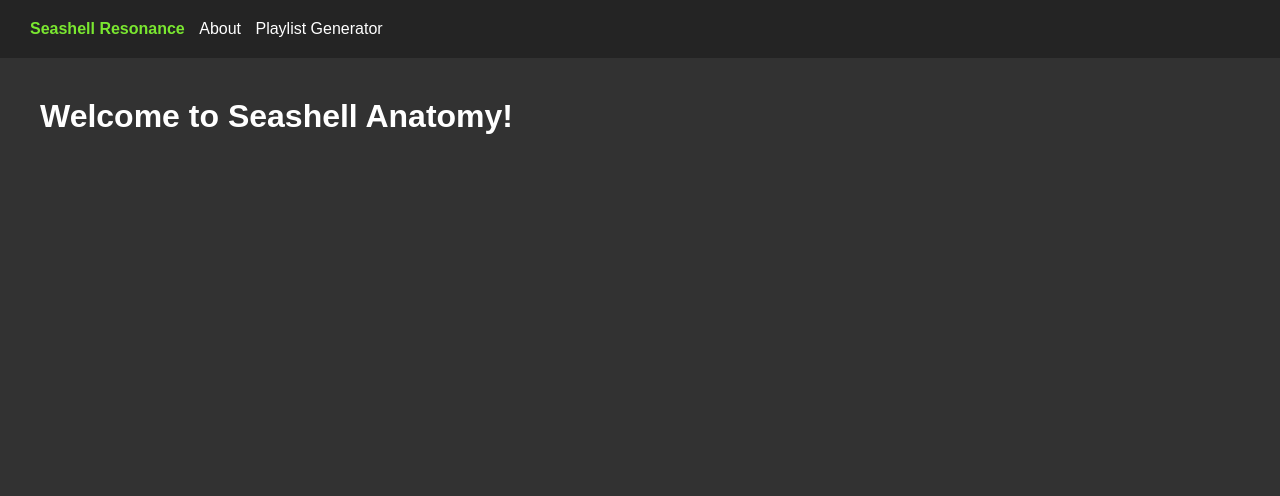
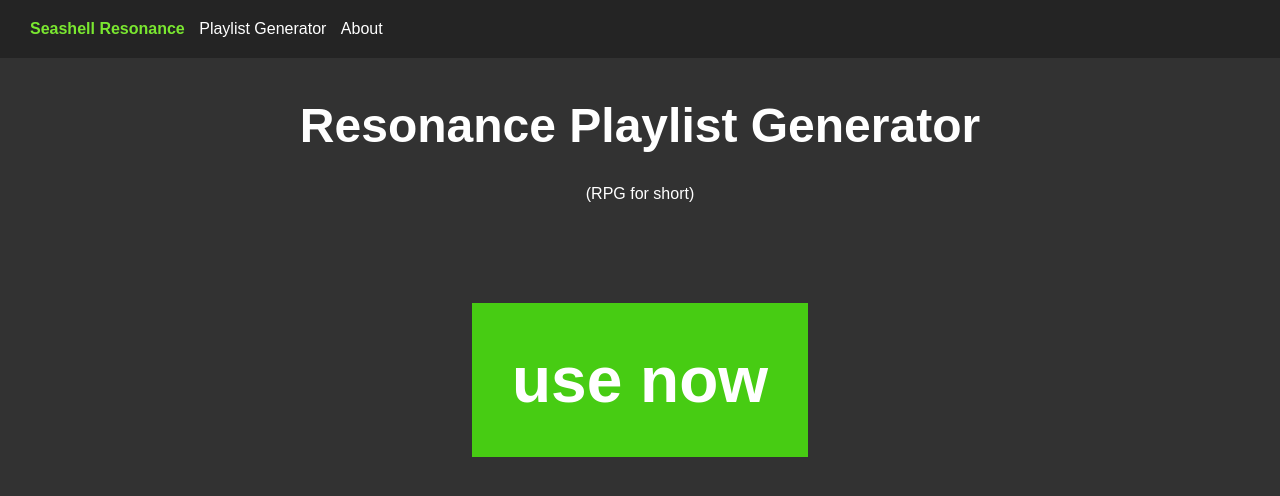
Before and after one commit to xlab-classes/cse442-spring2022-team-seashell-anatomy, a Flask app: page / in a window 1280 px wide. Shown: the top 496 px of the page. Run offline with Flask 2, Linux system fonts and the light colour scheme.

Commit message:
Added playlist generator form #21
Added the playlist generator form, and the front-end design from Figma
to webpage.

```diff
--- a/app.py
+++ b/app.py
@@ -8,12 +8,24 @@ def main():
 
 @app.route('/about')
 def about():
-    members = ['Emil Kovacev', 'Kazi Shadman', 'Steven Carter', 'Jeffrey Naranjo', 'Adam Russell']
+    members = [
+        {'name':'Emil Kovacev', 'major': 'Computer Science'},
+        {'name': 'Kazi Shadman', 'major': 'Computer Science'},
+        {'name': 'Steven Carter', 'major': 'Computer Science'},
+        {'name': 'Jeffrey Naranjo', 'major': 'Computer Engineering'},
+        {'name': 'Adam Russell', 'major': 'Computer Science'}
+    ]
     return render_template('about.html', members=members)
 
 @app.route('/playlist_gen')
 def playlist_gen():
-    return render_template('playlist_gen.html')
+    categories = [
+        {'name': 'catA', 'type': 'checkbox', 'options': ['option1', 'option2']},
+        {'name': 'catB', 'type': 'radio', 'options': ['option1', 'option2']},
+        {'name': 'catC', 'type': 'range', 'options': ['option1', 'option2']},
+        {'name': 'catD', 'type': 'text', 'options': ['option1', 'option2']},
+    ]
+    return render_template('playlist_gen.html', categories=categories)
 
 # serves static files (we can have nginx do this in the future if we want)
 @app.route('/static/<path>')
--- a/static/css/style.css
+++ b/static/css/style.css
@@ -1,15 +1,33 @@
+:root {
+    --text-white: white;
+    --text-white-hover: rgb(201, 201, 201);
+    --text-black: rgb(50, 50, 50);
+    --text-green: rgb(122, 231, 48);
+    --text-green-hover: rgb(71, 204, 19);
+
+    --fg-black: rgb(50, 50, 50);
+    --fg-green: rgb(71, 204, 19);
+    --fg-green-hover: rgb(66, 194, 16);
+
+    --bg-black: rgb(50, 50, 50);
+    --bg-dark-black: rgb(36, 36, 36);
+    --bg-green: rgb(122, 231, 48);
+    --bg-green-hover: rgb(71, 204, 19);
+}
+
+
 body {
     font-family: Arial, Helvetica, sans-serif;
     color: white;
-    background-color: rgb(50, 50, 50);
+    background-color: var(--bg-black);
     margin: 0;
 }
 
 /* navigation */
 
 nav {
-    color: white;
-    background-color: rgb(36, 36, 36);
+    color: var(--text-white);
+    background-color: var(--bg-dark-black);
     padding: 20px;
 }
 
@@ -34,10 +52,18 @@ nav a {
 }
 
 nav a:hover {
-    color: rgb(201, 201, 201);
+    color: var(--text-white-hover);
 }
 
 /* content */
+
+.title-group {
+    text-align: center;
+}
+
+.title-group h1 {
+    font-size: 3rem;
+}
 
 .content {
     margin: 40px;
@@ -59,7 +85,7 @@ nav a:hover {
     border-radius: 100px;
 }
 .member .name {
-    color:rgb(122, 231, 48);
+    color: var(--text-green);
     font-weight: 700;
     margin: 10px 0;
     font-size: 1.25rem;
@@ -67,11 +93,55 @@ nav a:hover {
     display: block;
 }
 
-.member .position {
-    color: rgb(224, 224, 224);
+.member .major {
+    color: var(--text-white);
     font-weight: 300;
     margin: 10px 0;
     font-size: 1rem;
     text-align: center;
     display: block;
 }
+
+.button-group {
+    margin-top: 100px;
+    display: flex;
+    align-items: center;
+    justify-content: center;
+}
+
+.big-button {
+    color: var(--text-white);
+    background-color: var(--fg-green);
+    text-decoration: none;
+    padding: 40px;
+    font-size:4rem;
+    font-weight: 700;
+}
+
+.big-button:hover {
+    background-color: var(--fg-green-hover);
+}
+
+form .category {
+    display: flex;
+    flex-wrap: wrap;
+}
+
+form .category-header {
+    color: var(--text-green);
+    font-size: 2rem;
+    margin: 0;
+}
+
+/* form .category .box {
+    padding: 10px;
+    width: 200px;
+    height: 200px;
+    border: 2px solid var(--bg-dark-black);
+    margin: -2px -2px 0 0;
+}
+
+form .category .box:hover {
+    background-color: var(--bg-dark-black);
+    cursor: pointer;
+} */
--- a/templates/about.html
+++ b/templates/about.html
@@ -6,8 +6,9 @@
 <div class="member_list">
     {% for member in members %}
     <div class="member">
-        <img src="/static/images/{{ member.lower().replace(' ', '_') }}.jpg">
-        <div class="name">{{ member }}</div>
+        <img src="/static/images/{{ member['name'].lower().replace(' ', '_') }}.jpg">
+        <div class="name">{{ member['name'] }}</div>
+        <div class="major">{{ member['major'] }}</div>
     </div>
     {% endfor %}
 </div>
--- a/templates/index.html
+++ b/templates/index.html
@@ -3,5 +3,9 @@
 {% block title %}Home{% endblock %}
 
 {% block content %}
-<h1>Welcome to Seashell Anatomy!</h1>
+    <div class="title-group">
+        <h1>Resonance Playlist Generator</h1>
+        <p>(RPG for short)</p>
+    </div>
+    <div class="button-group"><a href="/playlist_gen" class="big-button">use now</a></div>
 {% endblock %}
--- a/templates/nav.html
+++ b/templates/nav.html
@@ -7,8 +7,8 @@
     <body>
         <nav>
             <div class="company"><a href="/">Seashell Resonance</a></div>
+            <a href="/playlist_gen">Playlist Generator</a>
             <a href="/about">About</a>
-            <a href="/playlist_gen">Playlist Generator</a>
         </nav>
         <div class="content">
         {% block content %}
```
Also changed, not shown: templates/playlist_gen.html (+15 -1 lines), 2 other files.
